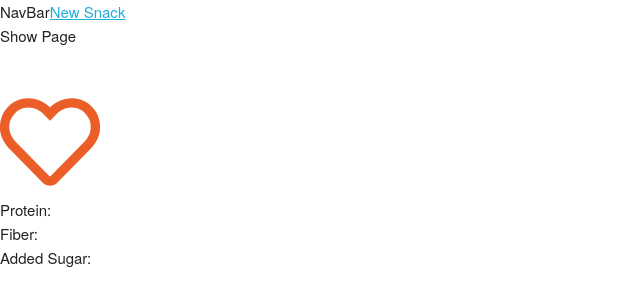
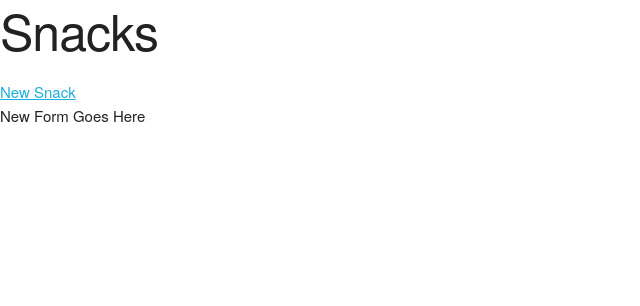
Before and after one commit to joinpursuit/8-3-snack-a-log, a React (Create React App) app in the folder front-end/: page /snacks/new in a window 1280 px wide. Shown: the top 306 px of the page, without its empty margins (0-640 px from the left). Built offline with nearby package versions, Linux system fonts and the light colour scheme; no server answers.

Commit message:
changes for testing

```diff
--- a/front-end/src/App.js
+++ b/front-end/src/App.js
@@ -4,6 +4,7 @@ import Home from "./Components/Home";
 import Index from "./Components/Index";
 import ErrorPage from "./Components/ErrorPage";
 import Show from "./Components/Show";
+import New from "./Components/New";
 
 function App() {
   return (
@@ -14,6 +15,7 @@ function App() {
           <Route path="/" element={<Home />} />
           <Route path="/snacks" element={<Index />} />
           <Route path="/snacks/:id" element={<Show />} />
+          <Route path="/snacks/new" element={<New />} />
           <Route path="*" element={<ErrorPage />} />
         </Routes>
       </Router>
--- a/front-end/src/Components/Index.js
+++ b/front-end/src/Components/Index.js
@@ -10,7 +10,7 @@ export default function Index() {
   const [snacks, setSnacks] = useState([]);
   useEffect(() => {
     axios
-      .get(Base_URL)
+      .get(`${Base_URL}/snacks`)
       .then((res) => {
         setSnacks(res.data.payload);
       })
--- a/front-end/src/Components/NavBar.js
+++ b/front-end/src/Components/NavBar.js
@@ -4,7 +4,7 @@ import { Link } from "react-router-dom";
 function NavBar() {
   return (
     <>
-      NavBar
+      <h1>Snacks</h1>
       <Link to="/"></Link>
       <Link to="/snacks/new">New Snack</Link>
     </>
--- a/front-end/src/Components/New.js
+++ b/front-end/src/Components/New.js
@@ -1,9 +1,10 @@
 import { useState } from "react";
 import axios from "axios";
-const API = process.env.REACT_APP_API_URL;
+import { useNavigate } from "react-router";
+const Base_URL = process.env.REACT_APP_API_URL;
 
 function New() {
-  return <div></div>;
+  return <div>New Form Goes Here</div>;
 }
 
 export default New;
--- a/front-end/src/Components/Show.js
+++ b/front-end/src/Components/Show.js
@@ -12,7 +12,7 @@ export default function Show() {
   const [snack, setSnack] = useState([]);
   useEffect(() => {
     axios
-      .get(Base_URL + "/" + id)
+      .get(`${Base_URL}/snacks/${id}`)
       .then((res) => {
         setSnack(res.data.payload);
       })
@@ -32,24 +32,10 @@ export default function Show() {
         <aside>
           <HeartHealth snackHealth={snack.is_healthy} />
         </aside>
-        <div>Protein:{snack.protein}</div>
-        <div>Fiber:{snack.fiber}</div>
-        <div>Added Sugar:{snack.added_sugar}</div>
+        <div>Protein: {snack.protein}</div>
+        <div>Fiber: {snack.fiber}</div>
+        <div>Added Sugar: {snack.added_sugar}</div>
       </div>
     </article>
   );
-  // <>
-  //     <li key={snack.id} className="Snack">
-  //       <Link to={"/snack/" + snack.id}>
-  //         <h4>
-  //           <HeartHealth snackHealth={snack.is_healthy} /> {snack.name}
-  //           <img src={snack.image} alt="" />
-  //         </h4>
-  //         {/* {snack.is_healthy ? `true` : `false`} */}
-  //       </Link>
-  //     </li>
-  //   ))}
-
-  // </ul>
-  // );
 }
```
